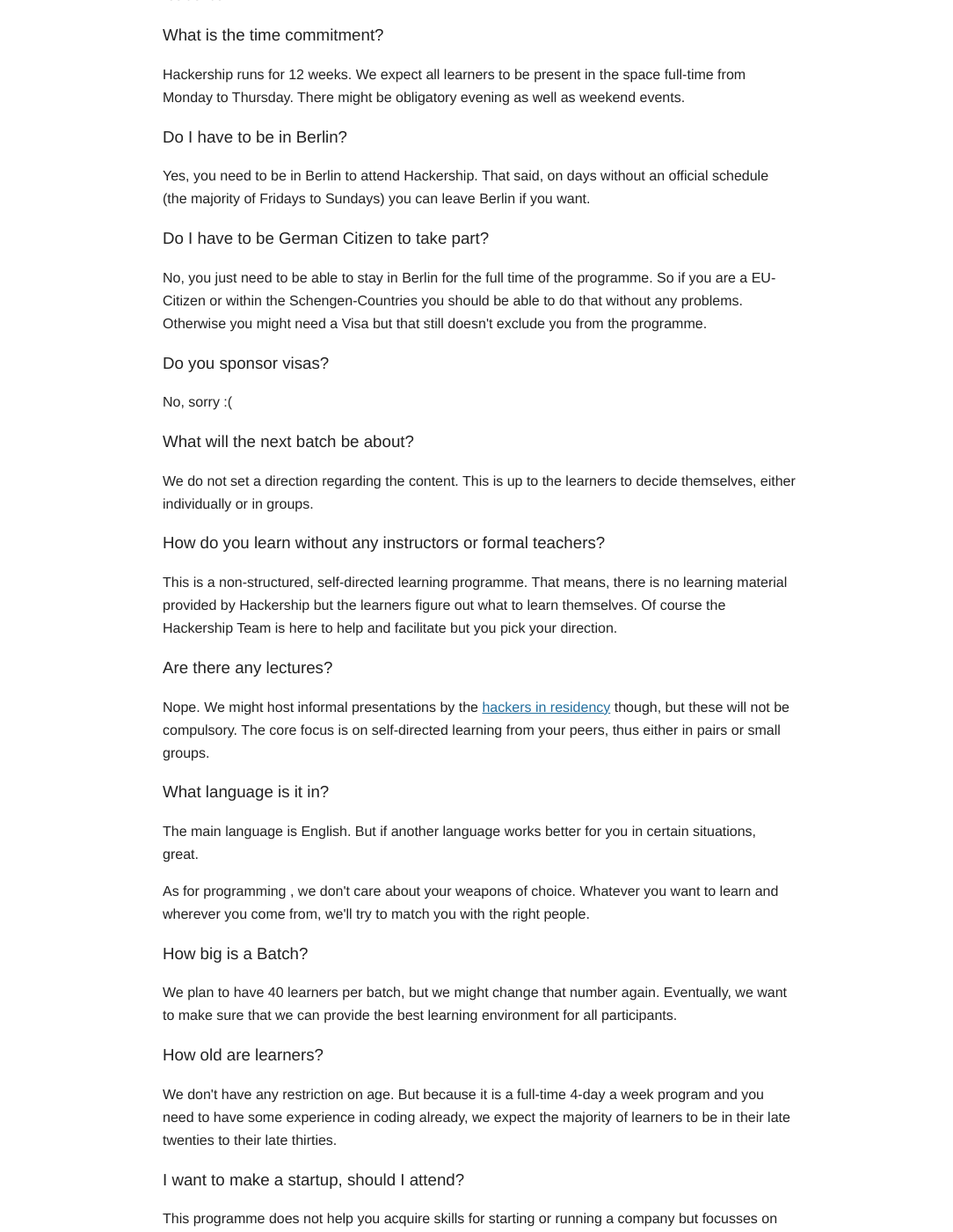
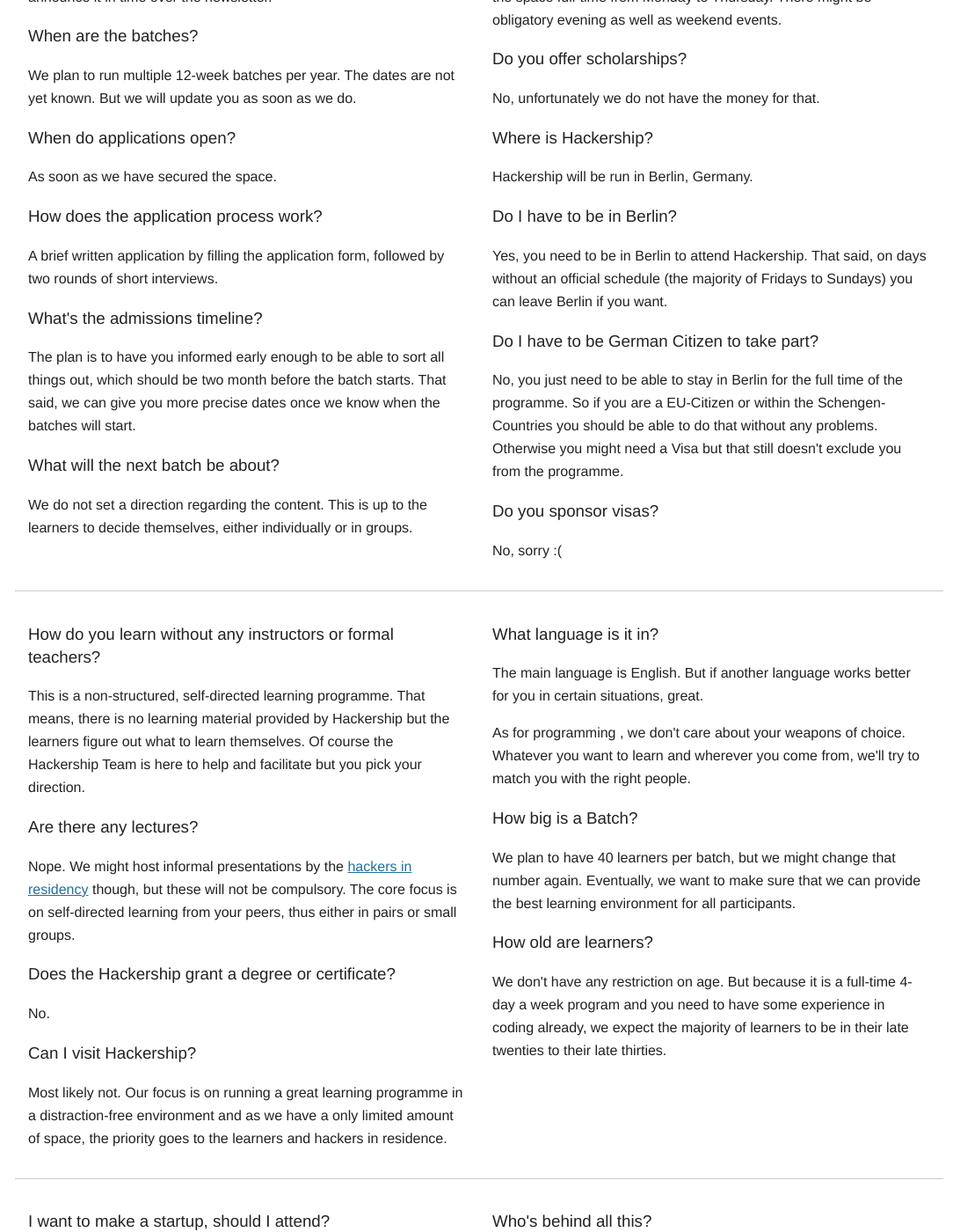
Before and after one commit to Hackership/website, a Jekyll site: the page built from questions/index.html, in a window 1280 px wide and 1400 px high, scrolled down 996 px. Shown: the whole window at 88% size, without its empty margins (95-1179 px from the left). Built offline with Jekyll 4.4.1, drawn with Linux system fonts in a browser that asks for light colours; nearby versions of some CDN libraries; some of the changed text lies outside the part shown.

Commit message:
restructured for two column style

```diff
--- a/questions/index.html
+++ b/questions/index.html
@@ -3,12 +3,49 @@
 title: Frequently Asked Questions
 ---
 
-<article id="questions">
+<h2>Any questions?</h2>
 
-    <header>
-        <h2>Any questions?</h2>
-    </header>
-    <section>
+<div class="grid">
+    <section class="grid-cell">
+
+        <h3>How much does Hackership cost?</h3>
+        <p>We don't charge any upfront tution. Hackership is run on the idea that people acquire skills and with them are offered better positions and jobs. That's why every learner pledges at the beginning of the programme to support future batches of Hackership <em>by giving 15% of their income after taxes for the following twelve month</em> after their batch ended. Assuming they got a job or position in the field.</p>
+        <p><a href="http://blog.hackership.org/2013/09/how-to-pay-for-hackership.html">You can learn more about this on our blog</a>.
+        </p>
+
+        <h3>I don't know how to program. Should I join Hackership?</h3>
+        <p>No, sorry, this isn't a beginners programme. The <a href="http://www.opentechschool.org">OpenTechSchool</a> offers great ways to learn to code for beginners for free.</p>
+
+        <h3>But I'm not much of a hacker yet...</h3>
+        <p>That is fine. You just need to have programmed enough to know you love it. You should be far enough to be able to learn self-directed, be able to pick learning resource yourself and have a direction in which you want to learn more.</p>
+
+        <h3>I know my tech but need help on the soft-skills ...</h3>
+        <p>That's great. Even though this programme is mostly about hard-skills, you will be able to catch up on soft-skills like presentations, group work or interviewing as well.
+        </p>
+    </section>
+
+
+
+    <section class="grid-cell">
+
+        <h3 id="faq-hackers-in-residence">What are "Hackers in Residence"?</h3>
+        <p>Hackers in residence are <em>experts</em> in a field, technology or method, who spend some time in the Hackership space, <em>hacking along side you</em>. They are approachable for questions and generally help you to dig deeper into the tech. They are <em>picked and invited depending on learners needs</em> and spend at least a couple of days in the space.</p>
+        <p>For example a group might be interested in working with NoSQL-Databases. To aid the learning progress, Hackership would invite an expert (e.g. a core committer) as hacker in residence, who'd then hack together with the learners and provide in-depth knowledge for the group.
+        </p>
+
+        <h3>Will it help me find a job?</h3>
+        <p>Maybe. Hackership is not a recruiting platform but focused on becoming a better programmer. That being said, of course you'll meet great other learners and there is a <em>high interest in Hackership Alumni from Industry</em>. Besides, you'll code alongside amazing <a href="#faq-hackers-in-residence">Hackers in residence</a> who will get to know you and might want to stay in touch. And by focusing on becoming a better programmer you're also becoming a more interesting hire.
+        </p>
+        <p>On top, the Hackership Team consists of very connected community people. So if you are quitting your job to attend, just let them know and they'll do their best to help you out.
+        </p>
+
+    </section>
+
+
+<hr />
+
+
+    <section class="grid-cell">
 
         <h3>When is the next batch starting?</h3>
         <p>We plan to have the first public batch start in February 2014. We'll announce it in time over the newsletter.</p>
@@ -25,14 +62,23 @@
         <h3>What's the admissions timeline?</h3>
         <p>The plan is to have you informed early enough to be able to sort all things out, which should be two month before the batch starts. That said, we can give you more precise dates once we know when the batches will start.<p>
 
+        <h3>What will the next batch be about?</h3>
+        <p>We do not set a direction regarding the content. This is up to the learners to decide themselves, either individually or in groups.
+          </p>
+    </section>
+
+
+
+    <section class="grid-cell">
+        <h3>What is the time commitment?</h3>
+        <p>Hackership runs for 12 weeks. We expect all learners to be present in the space full-time from Monday to Thursday. There might be obligatory evening as well as weekend events.<p>
+
+        <h3>Do you offer scholarships?</h3>
+        <p>No, unfortunately we do not have the money for that.</p>
+
+
         <h3>Where is Hackership?</h3>
         <p>Hackership will be run in Berlin, Germany.</p>
-
-        <h3>Can I visit Hackership?</h3>
-        <p>Most likely not. Our focus is on running a great learning programme in a distraction-free environment and as we have a only limited amount of space, the priority goes to the learners and hackers in residence.</p>
-
-        <h3>What is the time commitment?</h3>
-        <p>Hackership runs for 12 weeks. We expect all learners to be present in the space full-time from Monday to Thursday. There might be obligatory evening as well as weekend events.<p>
 
         <h3>Do I have to be in Berlin?</h3>
         <p>Yes, you need to be in Berlin to attend Hackership. That said, on days without an official schedule (the majority of Fridays to Sundays) you can leave Berlin if you want.</p>
@@ -42,10 +88,13 @@
 
         <h3>Do you sponsor visas?</h3>
         <p>No, sorry :(</p>
+    </section>
 
-        <h3>What will the next batch be about?</h3>
-        <p>We do not set a direction regarding the content. This is up to the learners to decide themselves, either individually or in groups.
-          </p>
+    <hr />
+
+
+
+    <section class="grid-cell">
 
         <h3>How do you learn without any instructors or formal teachers?</h3>
         <p>This is a non-structured, self-directed learning programme. That means, there is no learning material provided by Hackership but the learners figure out what to learn themselves. Of course the Hackership Team is here to help and facilitate but you pick your direction.
@@ -54,6 +103,18 @@
         <h3>Are there any lectures?</h3>
         <p>Nope. We might host informal presentations by the <a href="#faq-hackers-in-residence">hackers in residency</a> though, but these will not be compulsory. The core focus is on self-directed learning from your peers, thus either in pairs or small groups.
         </p>
+
+        <h3>Does the Hackership grant a degree or certificate?</h3>
+        <p>No.</p>
+
+        <h3>Can I visit Hackership?</h3>
+        <p>Most likely not. Our focus is on running a great learning programme in a distraction-free environment and as we have a only limited amount of space, the priority goes to the learners and hackers in residence.</p>
+
+    </section>
+
+
+
+    <section class="grid-cell">
 
         <h3>What language is it in?</h3>
         <p>The main language is English. But if another language works better for you in certain situations, great.</p>
@@ -65,60 +126,54 @@
         <p>We plan to have 40 learners per batch, but we might  change that number again. Eventually, we want to make sure that we can provide the best learning environment for all participants.
         </p>
 
+
         <h3>How old are learners?</h3>
         <p>We don't have any restriction on age. But because it is a full-time 4-day a week program and you need to have some experience in coding already, we expect the majority of learners to be in their late twenties to their late thirties.</p>
+    </section>
 
+
+
+    <hr />
+
+
+
+    <section class="grid-cell">
         <h3>I want to make a startup, should I attend?</h3>
         <p>This programme does not help you acquire skills for starting or running a company but focusses on making you a better hacker. If that is what you are looking for to start your company, sure why not. But otherwise one of the many incubators is probably more helpful for you. Please keep in mind that during the programme we expect you to learn full-time, but not build a startup.</p>
 
         <h3>I'm a freelancer. Can I do client work at Hackership?</h3>
         <p>Nope. This programme focusses on learning together. You probably want to join a Coworking-Space for that instead.</p>
 
-        <h3>I don't know how to program. Can I join Hackership?</h3>
-        <p>No, sorry, this isn't a beginners programme. The <a href="http://www.opentechschool.org">OpenTechSchool</a> offers great ways to learn to code for beginners for free.</p>
-
-        <h3>But I'm not much of a hacker yet...</h3>
-        <p>That is fine. You just need to have programmed enough to know you love it. You should be far enough to be able to learn self-directed, be able to pick learning resource yourself and have a direction in which you want to learn more.</p>
-
-        <h3>I know my tech but need help on the soft-skills ...</h3>
-        <p>That's great. Even though this programme is mostly about hard-skills, you will be able to catch up on soft-skills like presentations, group work or interviewing as well.
-        </p>
-
-        <h3 id="faq-hackers-in-residence">What are "Hackers in Residence"?</h3>
-        <p>Hackers in residence are <em>experts</em> in a field, technology or method, who spend some time in the Hackership space, <em>hacking along side you</em>. They are approachable for questions and generally help you to dig deeper into the tech. They are <em>picked and invited depending on learners needs</em> and spend at least a couple of days in the space.</p>
-        <p>For example a group might be interested in working with NoSQL-Databases. To aid the learning progress, Hackership would invite an expert (e.g. a core committer) as hacker in residence, who'd then hack together with the learners and provide in-depth knowledge for the group.
-        </p>
-
         <h3>It reminds me of Hacker School in New York...</h3>
         <p>Smart kid. Yes, this programme is inspired by <a href="http://hackerschool.com/">Hacker School</a> and their great work in New York. We are building this on top of their experience and what worked for them (like methods, group size, etc).
         </p>
 
-        <h3>Will it help me find a job?</h3>
-        <p>Maybe. Hackership is not a recruiting platform but focused on becoming a better programmer. That being said, of course you'll meet great other learners and there is a <em>high interest in Hackership Alumni from Industry</em>. Besides, you'll code alongside amazing <a href="#faq-hackers-in-residence">Hackers in residence</a> who will get to know you and might want to stay in touch. And by focusing on becoming a better programmer you're also becoming a more interesting hire.
-        </p>
-        <p>On top, the Hackership Team consists of very connected community people. So if you are quitting your job to attend, just let them know and they'll do their best to help you out.
-        </p>
 
-        <h3>Do you offer scholarships?</h3>
-        <p>No, unfortunately we do not have the money for that.</p>
+    </section>
 
-        <h3>Does the Hackership grant a degree or certificate?</h3>
-        <p>No.</p>
 
-        <h3>How much does Hackership cost?</h3>
-        <p>We don't charge any upfront tution. Hackership is run on the idea that people acquire skills and with them are offered better positions and jobs. That's why every learner pledges at the beginning of the programme to support future batches of Hackership <em>by giving 15% of their income after taxes for the following twelve month</em> after their batch ended. Assuming they got a job or position in the field.</p>
-        <p><a href="http://blog.hackership.org/2013/09/how-to-pay-for-hackership.html">You can learn more about this on our blog</a>.
-        </p>
+
+
+
+
+
+
+
+
+
+
+
+    <section class="grid-cell">
 
         <h3>Who's behind all this?</h3>
         <p>This programme was developed and is run by the Founders of <a href="http://www.opentechschool.org">OpenTechSchool</a> under which umbrella it is also running for now.
         </p>
-
         <h3>How are you funded?</h3>
         <p>We are a community effort and bootstrapping this programme. For a few things we take minimal sponsoring but the goal is to be able to have this running sustainable primarily through alumni support and donations.</p>
+
 
         <h3>Any way I can help?</h3>
         <p>We are currently on the lookout for a location to host a first trial batch, ideally with some office settings and internet existing already. Please contact us for details.</p>
         <p>Aside from that, we are always happy for people to spread the word. And of course, <a href="#newsletter">signup for the Newsletter</a> please.<p>
     </section>
-</article>
+</div>
```
